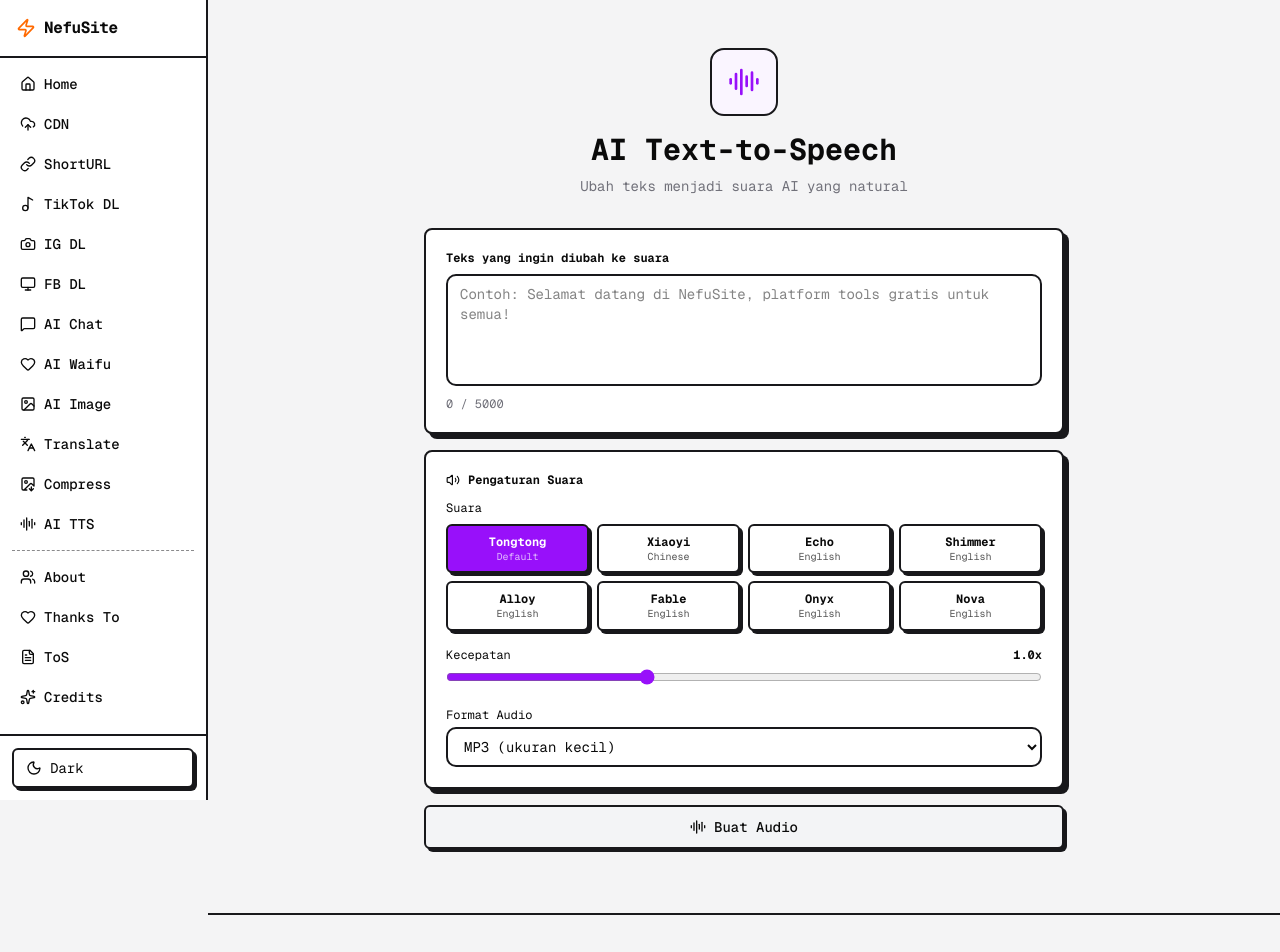
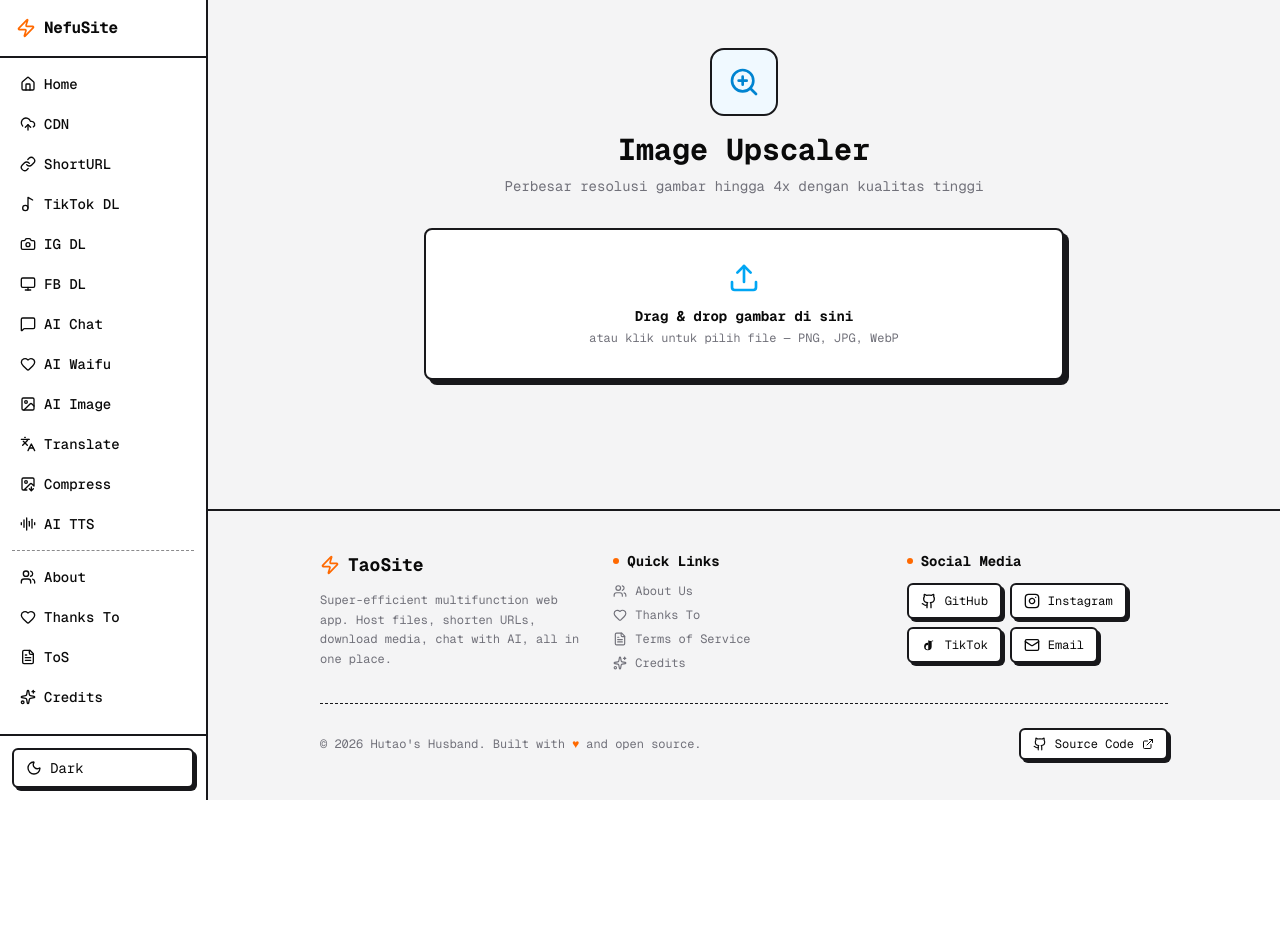
Before and after one commit to FaaOfc/opensorc, a Next.js app: page /upscaler in a window 1280 px wide. Shown: the top 952 px of the page. After the commit the page ends 800 px from the top, so only its background shows below. Built offline with nearby package versions, Linux system fonts and the light colour scheme.

Commit message:
Add files via upload

```diff
--- a/src/app/upscaler/page.tsx
+++ b/src/app/upscaler/page.tsx
@@ -1,54 +1,75 @@
 "use client";
 
 import { useState, useRef } from "react";
-import { AudioLines, Loader2, Play, Pause, Download, Volume2 } from "lucide-react";
+import { ZoomIn, Loader2, Download, Upload, AlertCircle, Expand } from "lucide-react";
 
-const voices = [
-  { id: "tongtong", label: "Tongtong", desc: "Default" },
-  { id: "xiaoyi", label: "Xiaoyi", desc: "Chinese" },
-  { id: "echo", label: "Echo", desc: "English" },
-  { id: "shimmer", label: "Shimmer", desc: "English" },
-  { id: "alloy", label: "Alloy", desc: "English" },
-  { id: "fable", label: "Fable", desc: "English" },
-  { id: "onyx", label: "Onyx", desc: "English" },
-  { id: "nova", label: "Nova", desc: "English" },
-];
+function formatSize(bytes: number) {
+  if (bytes < 1024) return `${bytes} B`;
+  if (bytes < 1024 * 1024) return `${(bytes / 1024).toFixed(1)} KB`;
+  return `${(bytes / (1024 * 1024)).toFixed(1)} MB`;
+}
 
-export default function TTSPage() {
-  const [text, setText] = useState("");
-  const [voice, setVoice] = useState("tongtong");
-  const [speed, setSpeed] = useState(1.0);
-  const [audioFormat, setAudioFormat] = useState("mp3");
-  const [audioSrc, setAudioSrc] = useState<string | null>(null);
+export default function UpscalerPage() {
+  const [file, setFile] = useState<File | null>(null);
+  const [preview, setPreview] = useState<string | null>(null);
+  const [scale, setScale] = useState(2);
+  const [result, setResult] = useState<{
+    image: string;
+    originalWidth: number;
+    originalHeight: number;
+    newWidth: number;
+    newHeight: number;
+    scale: number;
+    originalSize: number;
+    newSize: number;
+  } | null>(null);
   const [loading, setLoading] = useState(false);
   const [error, setError] = useState("");
-  const [playing, setPlaying] = useState(false);
-  const audioRef = useRef<HTMLAudioElement>(null);
+  const [dragOver, setDragOver] = useState(false);
+  const [comparing, setComparing] = useState(false);
+  const inputRef = useRef<HTMLInputElement>(null);
 
-  const handleGenerate = async () => {
-    if (!text.trim() || loading) return;
+  const handleFileSelect = (f: File) => {
+    if (!f.type.startsWith("image/")) {
+      setError("Hanya file gambar yang didukung.");
+      return;
+    }
+    setFile(f);
+    setError("");
+    setResult(null);
+    const reader = new FileReader();
+    reader.onload = () => setPreview(reader.result as string);
+    reader.readAsDataURL(f);
+  };
+
+  const handleDrop = (e: React.DragEvent) => {
+    e.preventDefault();
+    setDragOver(false);
+    const f = e.dataTransfer.files[0];
+    if (f) handleFileSelect(f);
+  };
+
+  const handleUpscale = async () => {
+    if (!file || loading) return;
     setLoading(true);
     setError("");
-    setAudioSrc(null);
-    setPlaying(false);
+    setResult(null);
 
     try {
-      const res = await fetch("/api/tts", {
+      const formData = new FormData();
+      formData.append("file", file);
+      formData.append("scale", String(scale));
+
+      const res = await fetch("/api/upscaler", {
         method: "POST",
-        headers: { "Content-Type": "application/json" },
-        body: JSON.stringify({
-          text: text.trim(),
-          voice,
-          speed,
-          format: audioFormat,
-        }),
+        body: formData,
       });
 
       const data = await res.json();
       if (data.error) {
         setError(data.error);
-      } else if (data.audio) {
-        setAudioSrc(data.audio);
+      } else {
+        setResult(data);
       }
     } catch {
       setError("Gagal menghubungi server.");
@@ -57,188 +78,220 @@ export default function TTSPage() {
     }
   };
 
-  const togglePlay = () => {
-    if (!audioRef.current) return;
-    if (playing) {
-      audioRef.current.pause();
-    } else {
-      audioRef.current.play();
-    }
-    setPlaying(!playing);
+  const handleDownload = () => {
+    if (!result) return;
+    const a = document.createElement("a");
+    a.href = result.image;
+    a.download = `nefu-upscale-${result.scale}x-${Date.now()}.jpg`;
+    a.click();
   };
 
-  const handleDownload = () => {
-    if (!audioSrc) return;
-    const a = document.createElement("a");
-    a.href = audioSrc;
-    a.download = `nefu-tts-${Date.now()}.${audioFormat}`;
-    a.click();
+  const handleReset = () => {
+    setFile(null);
+    setPreview(null);
+    setResult(null);
+    setError("");
   };
 
   return (
     <div className="max-w-2xl mx-auto px-4 py-8 sm:py-12">
       {/* Header */}
       <div className="text-center mb-8">
-        <div className="inline-flex items-center justify-center neo-border rounded-xl p-4 bg-purple-50 dark:bg-purple-950 mb-4">
-          <AudioLines className="size-8 text-purple-600" />
+        <div className="inline-flex items-center justify-center neo-border rounded-xl p-4 bg-sky-50 dark:bg-sky-950 mb-4">
+          <ZoomIn className="size-8 text-sky-600" />
         </div>
         <h1 className="text-2xl sm:text-3xl font-mono font-bold mb-2">
-          AI Text-to-Speech
+          Image Upscaler
         </h1>
         <p className="font-mono text-sm" style={{ color: "var(--neo-muted-text)" }}>
-          Ubah teks menjadi suara AI yang natural
+          Perbesar resolusi gambar hingga 4x dengan kualitas tinggi
         </p>
       </div>
 
-      {/* Input */}
+      {/* Upload area */}
+      {!file ? (
+        <div
+          onDragOver={(e) => { e.preventDefault(); setDragOver(true); }}
+          onDragLeave={() => setDragOver(false)}
+          onDrop={handleDrop}
+          onClick={() => inputRef.current?.click()}
+          className={`neo-card p-8 text-center cursor-pointer transition-all ${
+            dragOver ? "bg-sky-50 dark:bg-sky-950 scale-[1.02]" : ""
+          }`}
+        >
+          <Upload className="size-8 mx-auto mb-3 text-sky-500" />
+          <p className="font-mono font-bold text-sm mb-1">Drag & drop gambar di sini</p>
+          <p className="font-mono text-xs" style={{ color: "var(--neo-muted-text)" }}>
+            atau klik untuk pilih file — PNG, JPG, WebP
+          </p>
+          <input
+            ref={inputRef}
+            type="file"
+            accept="image/*"
+            className="hidden"
+            onChange={(e) => e.target.files?.[0] && handleFileSelect(e.target.files[0])}
+          />
+        </div>
+      ) : (
+        <>
+          {/* Preview original */}
           <div className="neo-card p-5 mb-4">
-        <label className="font-mono font-bold text-xs block mb-2">
-          Teks yang ingin diubah ke suara
-        </label>
-        <textarea
-          value={text}
-          onChange={(e) => setText(e.target.value)}
-          placeholder="Contoh: Selamat datang di NefuSite, platform tools gratis untuk semua!"
-          disabled={loading}
-          maxLength={5000}
-          className="neo-border rounded-lg w-full px-3 py-2 font-mono text-sm focus:outline-none focus:ring-2 focus:ring-purple-300 bg-[var(--neo-card-bg)] resize-none h-28"
-        />
-        <div className="flex items-center justify-between mt-1">
-          <span className="font-mono text-xs" style={{ color: "var(--neo-muted-text)" }}>
-            {text.length} / 5000
-          </span>
+            <div className="flex items-center justify-between mb-3">
+              <label className="font-mono font-bold text-xs">Gambar Asli</label>
+              <button onClick={handleReset} className="font-mono text-xs hover:text-sky-500" style={{ color: "var(--neo-muted-text)" }}>
+                Ganti gambar
+              </button>
+            </div>
+            <div className="neo-border rounded-lg overflow-hidden mb-2">
+              <img src={preview!} alt="Preview" className="w-full h-auto max-h-56 object-contain bg-[var(--neo-page-bg)]" />
+            </div>
+            <p className="font-mono text-xs" style={{ color: "var(--neo-muted-text)" }}>
+              {file.name} — {formatSize(file.size)}
+            </p>
+          </div>
+
+          {/* Scale selector */}
+          <div className="neo-card p-5 mb-4">
+            <h3 className="font-mono font-bold text-xs mb-3 flex items-center gap-2">
+              <Expand className="size-3.5" />
+              Skala Upscale
+            </h3>
+            <div className="grid grid-cols-2 gap-3">
+              <button
+                onClick={() => setScale(2)}
+                className={`neo-btn px-4 py-3 font-mono text-sm text-center transition-all ${
+                  scale === 2
+                    ? "bg-sky-600 text-white shadow-none"
+                    : "bg-[var(--neo-card-bg)]"
+                }`}
+              >
+                <span className="block font-bold text-lg">2x</span>
+                <span className="block text-xs opacity-80">Double resolution</span>
+              </button>
+              <button
+                onClick={() => setScale(4)}
+                className={`neo-btn px-4 py-3 font-mono text-sm text-center transition-all ${
+                  scale === 4
+                    ? "bg-sky-600 text-white shadow-none"
+                    : "bg-[var(--neo-card-bg)]"
+                }`}
+              >
+                <span className="block font-bold text-lg">4x</span>
+                <span className="block text-xs opacity-80">Quadruple resolution</span>
+              </button>
             </div>
           </div>
 
-      {/* Settings */}
-      <div className="neo-card p-5 mb-4">
-        <h3 className="font-mono font-bold text-xs mb-3 flex items-center gap-2">
-          <Volume2 className="size-3.5" />
-          Pengaturan Suara
-        </h3>
-
-        {/* Voice selection */}
-        <div className="mb-4">
-          <label className="font-mono text-xs block mb-2">Suara</label>
-          <div className="grid grid-cols-2 sm:grid-cols-4 gap-2">
-            {voices.map((v) => (
+          {/* Upscale button */}
           <button
-                key={v.id}
-                onClick={() => setVoice(v.id)}
-                className={`neo-btn px-2 py-2 font-mono text-xs text-center transition-all ${
-                  voice === v.id
-                    ? "bg-purple-600 text-white shadow-none"
-                    : "bg-[var(--neo-card-bg)]"
-                }`}
-              >
-                <span className="block font-bold">{v.label}</span>
-                <span className="block text-[10px] opacity-70">{v.desc}</span>
-              </button>
-            ))}
-          </div>
-        </div>
-
-        {/* Speed */}
-        <div className="mb-4">
-          <div className="flex items-center justify-between mb-1">
-            <label className="font-mono text-xs">Kecepatan</label>
-            <span className="font-mono text-xs font-bold">{speed.toFixed(1)}x</span>
-          </div>
-          <input
-            type="range"
-            min={0.5}
-            max={2.0}
-            step={0.1}
-            value={speed}
-            onChange={(e) => setSpeed(Number(e.target.value))}
-            className="w-full accent-purple-600"
-          />
-        </div>
-
-        {/* Format */}
-        <div>
-          <label className="font-mono text-xs block mb-1">Format Audio</label>
-          <select
-            value={audioFormat}
-            onChange={(e) => setAudioFormat(e.target.value)}
-            className="neo-border rounded-lg w-full px-3 py-2 font-mono text-sm bg-[var(--neo-card-bg)] focus:outline-none focus:ring-2 focus:ring-purple-300"
-          >
-            <option value="mp3">MP3 (ukuran kecil)</option>
-            <option value="wav">WAV (kualitas tinggi)</option>
-          </select>
-        </div>
-      </div>
-
-      {/* Generate button */}
-      <button
-        onClick={handleGenerate}
-        disabled={!text.trim() || loading}
+            onClick={handleUpscale}
+            disabled={loading}
             className={`neo-btn w-full px-4 py-2.5 font-mono font-medium text-sm flex items-center justify-center gap-2 mb-4 ${
-          !text.trim() || loading
+              loading
                 ? "bg-gray-100 dark:bg-gray-800 cursor-not-allowed shadow-none"
-            : "bg-purple-600 text-white hover:translate-x-[-2px] hover:translate-y-[-2px] hover:shadow-[5px_5px_0px_var(--neo-shadow-color)] transition-all"
+                : "bg-sky-600 text-white hover:translate-x-[-2px] hover:translate-y-[-2px] hover:shadow-[5px_5px_0px_var(--neo-shadow-color)] transition-all"
             }`}
           >
             {loading ? (
               <>
                 <Loader2 className="size-4 animate-spin" />
-            Membuat audio...
+                Upscaling {scale}x...
               </>
             ) : (
               <>
-            <AudioLines className="size-4" />
-            Buat Audio
+                <ZoomIn className="size-4" />
+                Upscale {scale}x
               </>
             )}
           </button>
+        </>
+      )}
 
       {/* Error */}
       {error && (
         <div className="neo-card p-4 mb-4 border-red-500 bg-red-50 dark:bg-red-950">
-          <p className="text-red-600 dark:text-red-400 font-mono text-sm">{error}</p>
+          <div className="flex items-center gap-2 text-red-600 dark:text-red-400 font-mono text-sm">
+            <AlertCircle className="size-4 shrink-0" />
+            {error}
+          </div>
         </div>
       )}
 
-      {/* Audio result */}
-      {audioSrc && (
+      {/* Result */}
+      {result && (
         <div className="neo-card p-5">
-          <h3 className="font-mono font-bold text-sm mb-3">Hasil Audio</h3>
+          <h3 className="font-mono font-bold text-sm mb-3">Hasil Upscale</h3>
 
-          <audio
-            ref={audioRef}
-            src={audioSrc}
-            onEnded={() => setPlaying(false)}
-            className="hidden"
-          />
+          {/* Stats */}
+          <div className="grid grid-cols-2 sm:grid-cols-4 gap-3 mb-4">
+            <div className="neo-border rounded-lg p-3 text-center">
+              <p className="font-mono text-[10px]" style={{ color: "var(--neo-muted-text)" }}>Asli</p>
+              <p className="font-mono font-bold text-sm">{result.originalWidth}×{result.originalHeight}</p>
+            </div>
+            <div className="neo-border rounded-lg p-3 text-center">
+              <p className="font-mono text-[10px]" style={{ color: "var(--neo-muted-text)" }}>Upscaled</p>
+              <p className="font-mono font-bold text-sm text-sky-600">{result.newWidth}×{result.newHeight}</p>
+            </div>
+            <div className="neo-border rounded-lg p-3 text-center">
+              <p className="font-mono text-[10px]" style={{ color: "var(--neo-muted-text)" }}>Skala</p>
+              <p className="font-mono font-bold text-sm text-sky-600">{result.scale}x</p>
+            </div>
+            <div className="neo-border rounded-lg p-3 text-center">
+              <p className="font-mono text-[10px]" style={{ color: "var(--neo-muted-text)" }}>Ukuran</p>
+              <p className="font-mono font-bold text-sm">{formatSize(result.newSize)}</p>
+            </div>
+          </div>
 
-          {/* Play/Pause */}
-          <div className="flex items-center gap-3 mb-4">
+          {/* Compare toggle */}
+          <div className="flex items-center gap-3 mb-3">
             <button
-              onClick={togglePlay}
-              className="neo-btn p-3 bg-purple-50 dark:bg-purple-950 hover:translate-x-[-1px] hover:translate-y-[-1px] hover:shadow-[3px_3px_0px_var(--neo-shadow-color)] transition-all"
+              onClick={() => setComparing(false)}
+              className={`font-mono text-xs px-3 py-1.5 rounded-md transition-all ${
+                !comparing ? "bg-sky-600 text-white" : "hover:bg-gray-100 dark:hover:bg-gray-800"
+              }`}
+              style={!comparing ? {} : { color: "var(--neo-muted-text)" }}
             >
-              {playing ? (
-                <Pause className="size-5 text-purple-600" />
-              ) : (
-                <Play className="size-5 text-purple-600" />
-              )}
+              Hasil
             </button>
-            <div className="flex-1">
-              <div className="neo-border rounded-full h-3 overflow-hidden">
-                <div
-                  className="h-full bg-purple-500 rounded-full transition-all"
-                  style={{ width: playing ? "100%" : "0%" }}
-                />
+            <button
+              onClick={() => setComparing(true)}
+              className={`font-mono text-xs px-3 py-1.5 rounded-md transition-all ${
+                comparing ? "bg-sky-600 text-white" : "hover:bg-gray-100 dark:hover:bg-gray-800"
+              }`}
+              style={comparing ? {} : { color: "var(--neo-muted-text)" }}
+            >
+              Compare
+            </button>
+          </div>
+
+          {/* Image display */}
+          {comparing ? (
+            <div className="grid grid-cols-2 gap-2 mb-4">
+              <div>
+                <p className="font-mono text-[10px] mb-1 text-center" style={{ color: "var(--neo-muted-text)" }}>Before</p>
+                <div className="neo-border rounded-lg overflow-hidden">
+                  <img src={preview!} alt="Original" className="w-full h-auto max-h-64 object-contain bg-[var(--neo-page-bg)]" />
+                </div>
+              </div>
+              <div>
+                <p className="font-mono text-[10px] mb-1 text-center" style={{ color: "var(--neo-muted-text)" }}>After ({result.scale}x)</p>
+                <div className="neo-border rounded-lg overflow-hidden">
+                  <img src={result.image} alt="Upscaled" className="w-full h-auto max-h-64 object-contain bg-[var(--neo-page-bg)]" />
                 </div>
               </div>
             </div>
+          ) : (
+            <div className="neo-border rounded-lg overflow-hidden mb-4">
+              <img src={result.image} alt="Upscaled" className="w-full h-auto max-h-72 object-contain bg-[var(--neo-page-bg)]" />
+            </div>
+          )}
 
           <button
             onClick={handleDownload}
-            className="neo-btn w-full px-4 py-2.5 font-mono font-medium text-sm flex items-center justify-center gap-2 bg-purple-600 text-white hover:translate-x-[-2px] hover:translate-y-[-2px] hover:shadow-[5px_5px_0px_var(--neo-shadow-color)] transition-all"
+            className="neo-btn w-full px-4 py-2.5 font-mono font-medium text-sm flex items-center justify-center gap-2 bg-sky-600 text-white hover:translate-x-[-2px] hover:translate-y-[-2px] hover:shadow-[5px_5px_0px_var(--neo-shadow-color)] transition-all"
           >
             <Download className="size-4" />
-            Download Audio
+            Download Upscaled Image
           </button>
         </div>
       )}
```
Lines whose indentation alone changed are shown as unchanged.
